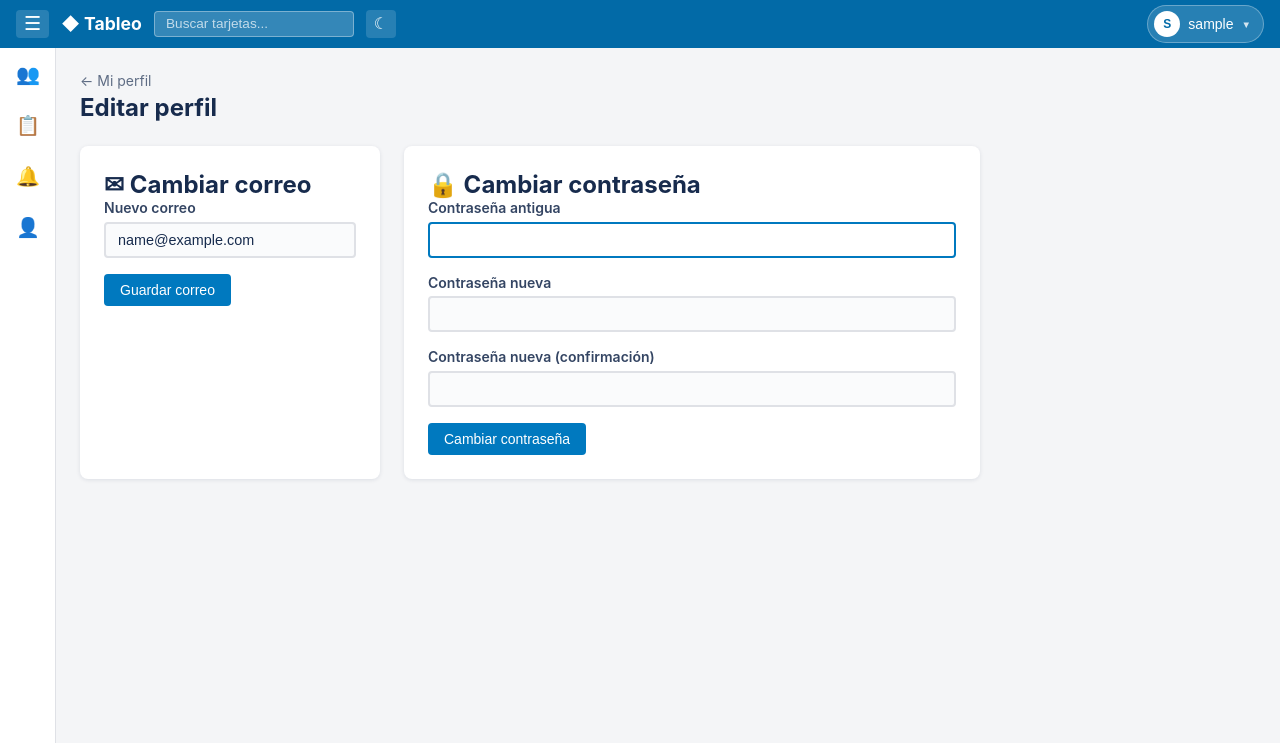
After one commit to rodricard/Trabajo-Practico, a Django app: page /accounts/profile/editar/ in a window 1280 px wide. The commit adds this page. Shown: the top 743 px of the page. Run offline with Django 5.2, Linux system fonts and the light colour scheme; the visitor is signed in with stand-in values (Sample User, id 1); data that the repository does not hold is empty.

Commit message:
Agregar edición de perfil: cambiar correo y contraseña

```diff
--- a/accounts/urls.py
+++ b/accounts/urls.py
@@ -11,6 +11,7 @@ urlpatterns = [
     path('logout/', auth_views.LogoutView.as_view(), name='logout'),
     path('register/', views.register, name='register'),
     path('profile/', views.profile, name='profile'),
+    path('profile/editar/', views.profile_edit, name='profile_edit'),
     # Superadmin
     path('superadmin/', views.superadmin_dashboard, name='superadmin_dashboard'),
     path('superadmin/boards/', views.superadmin_boards, name='superadmin_boards'),
--- a/accounts/views.py
+++ b/accounts/views.py
@@ -1,6 +1,7 @@
 from django.shortcuts import render, redirect, get_object_or_404
-from django.contrib.auth import login
+from django.contrib.auth import login, update_session_auth_hash
 from django.contrib.auth.decorators import login_required
+from django.contrib.auth.forms import PasswordChangeForm
 from django.contrib.auth.models import User
 from django.contrib import messages
 from django.http import HttpResponseForbidden, JsonResponse
@@ -34,6 +35,7 @@ def register(request):
 
 @login_required
 def profile(request):
+    from django.utils import timezone
     owned_count = request.user.owned_boards.count()
     member_count = request.user.board_memberships.count()
     assigned_cards = request.user.assigned_cards.select_related('list__board').order_by('due_date')
@@ -41,6 +43,39 @@ def profile(request):
         'owned_count':    owned_count,
         'member_count':   member_count,
         'assigned_cards': assigned_cards,
+        'today':          timezone.localdate(),
+    })
+
+
+@login_required
+def profile_edit(request):
+    email_saved = False
+    password_saved = False
+    password_form = PasswordChangeForm(request.user)
+
+    if request.method == 'POST':
+        if 'change_email' in request.POST:
+            new_email = request.POST.get('email', '').strip()
+            if new_email:
+                request.user.email = new_email
+                request.user.save()
+                messages.success(request, 'Correo actualizado.')
+                email_saved = True
+            else:
+                messages.error(request, 'Ingresá un correo válido.')
+
+        elif 'change_password' in request.POST:
+            password_form = PasswordChangeForm(request.user, request.POST)
+            if password_form.is_valid():
+                user = password_form.save()
+                update_session_auth_hash(request, user)
+                messages.success(request, 'Contraseña actualizada.')
+                password_saved = True
+            else:
+                messages.error(request, 'Corregí los errores en el formulario.')
+
+    return render(request, 'accounts/profile_edit.html', {
+        'password_form': password_form,
     })
 
 
--- a/templates/accounts/profile.html
+++ b/templates/accounts/profile.html
@@ -15,6 +15,8 @@
         <hr>
         <p><strong>Tableros propios:</strong> {{ owned_count }}</p>
         <p><strong>Tableros como miembro:</strong> {{ member_count }}</p>
+        <hr>
+        <a href="{% url 'profile_edit' %}" class="btn btn-ghost btn-sm">&#9998; Editar perfil</a>
     </div>
 
     <div class="card">
--- /dev/null
+++ b/templates/accounts/profile_edit.html
@@ -0,0 +1,48 @@
+{% extends 'base.html' %}
+{% block title %}Editar perfil — Tableo{% endblock %}
+
+{% block content %}
+<div class="page-header">
+    <div>
+        <a href="{% url 'profile' %}" class="breadcrumb">&#8592; Mi perfil</a>
+        <h1>Editar perfil</h1>
+    </div>
+</div>
+
+<div class="profile-grid">
+
+    <!-- Cambiar correo -->
+    <div class="form-container">
+        <h2>&#9993; Cambiar correo</h2>
+        <form method="post">
+            {% csrf_token %}
+            <div class="form-group">
+                <label for="email">Nuevo correo</label>
+                <input type="email" name="email" id="email" value="{{ user.email }}" class="form-control" required>
+            </div>
+            <button type="submit" name="change_email" class="btn btn-primary">Guardar correo</button>
+        </form>
+    </div>
+
+    <!-- Cambiar contraseña -->
+    <div class="form-container">
+        <h2>&#128274; Cambiar contraseña</h2>
+        <form method="post">
+            {% csrf_token %}
+            {% for field in password_form %}
+            <div class="form-group">
+                <label for="{{ field.id_for_label }}">{{ field.label }}</label>
+                {{ field }}
+                {% if field.errors %}
+                <ul class="field-errors">
+                    {% for error in field.errors %}<li>{{ error }}</li>{% endfor %}
+                </ul>
+                {% endif %}
+            </div>
+            {% endfor %}
+            <button type="submit" name="change_password" class="btn btn-primary">Cambiar contraseña</button>
+        </form>
+    </div>
+
+</div>
+{% endblock %}
```
